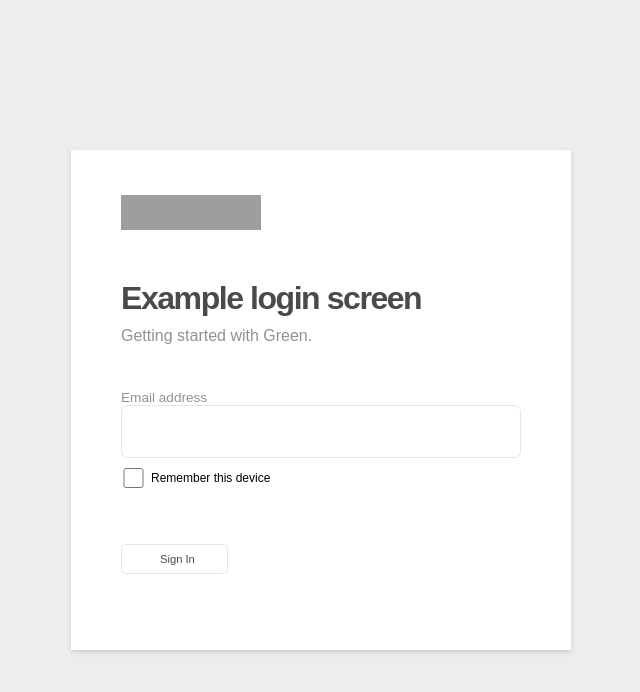
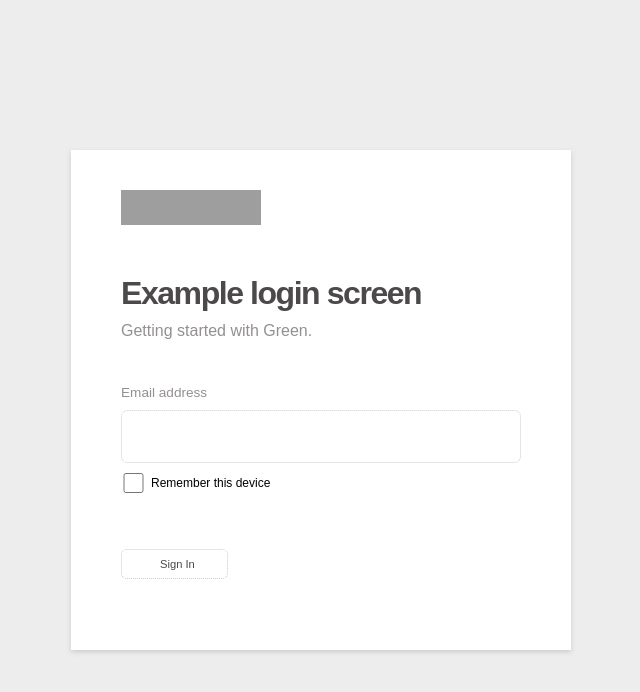
Before and after one commit to michaelzhou88/example-login-green, a React (Create React App) app: page / in a window 1280 px wide. Shown: the top 692 px of the page, without its empty margins (319-959 px from the left). Built offline with nearby package versions, Linux system fonts and the light colour scheme; grey boxes are pictures that could not be loaded.

Commit message:
Adjust email placeholder margin

```diff
--- a/src/styles/App.css
+++ b/src/styles/App.css
@@ -108,7 +108,7 @@ body > #root > div {
   outline: 0;
   resize: none;
   width: 100%;
-  margin: 0 auto 10px auto;
+  margin: 10px auto 10px auto;
   display: inline-block;
 }
 
--- a/src/styles/App.scss
+++ b/src/styles/App.scss
@@ -89,7 +89,7 @@ body > #root > div {
       outline: 0;
       resize: none;
       width: 100%;
-      margin: 0 auto 10px auto;
+      margin: 10px auto 10px auto;
       display: inline-block;
     }
   }
```
Also changed, not shown: 2 other files (tests, documents, lock files or other folders).
